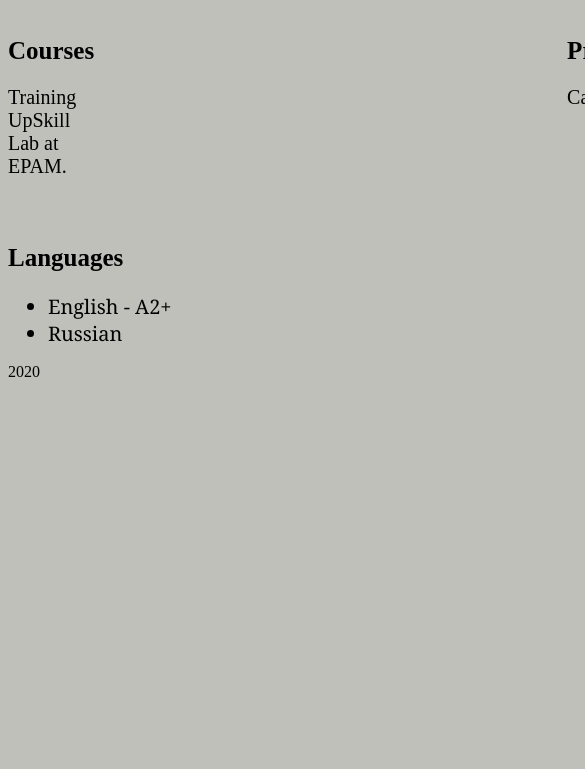
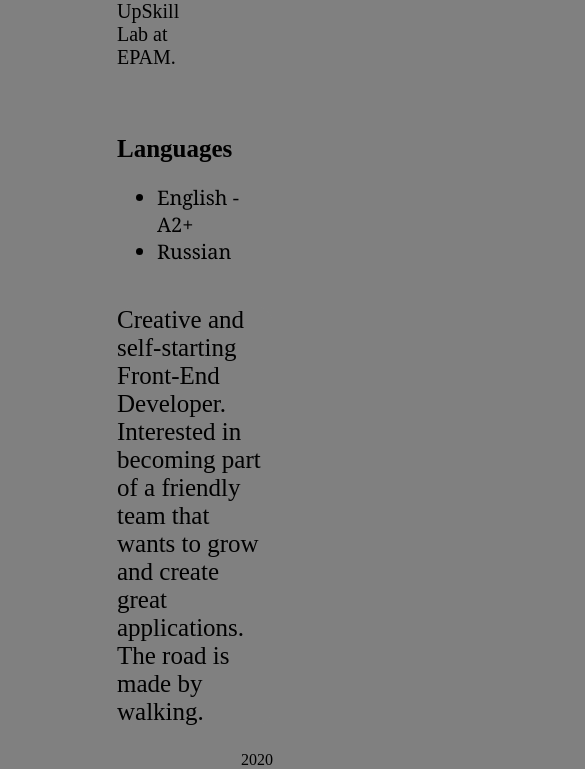
Before and after one commit to yauheni-beiduk/rsschool-cv, a plain HTML site: page index.html in a window 390 px wide. Shown: the part 818-1587 px from the top of the page, 585 px wide, since content can reach past the window. Before the commit the page ends 1207 px from the top, so only its background shows below. Drawn offline with Linux system fonts and the light colour scheme.

Commit message:
fix:add media

```diff
--- a/styles.css
+++ b/styles.css
@@ -4,6 +4,7 @@ body {
     width: 100%;
     max-width: 1024px;
     background-color:#bfc0ba;
+    margin: 0 auto;
 }
 
 
@@ -11,6 +12,11 @@ header {
     display: flex;
    flex-direction: column;
    align-items: baseline;
+}
+
+
+footer {
+    text-align: center;
 }
 
 
@@ -199,3 +205,26 @@ a[href*="hub"]:hover {
     position: relative;
     opacity: 1;
 }
+
+
+@media screen and (max-width: 650px) {
+    body {
+        width: 40%;
+        background-color:grey;
+    }
+}
+
+@media screen and (max-width: 750px) {
+    main {
+        display: flex;
+        flex-direction: column-reverse;
+    }
+}
+
+
+@media screen and (max-width: 700px) {
+    footer {
+        display: flex;
+        justify-content: end;
+    }
+}
```
